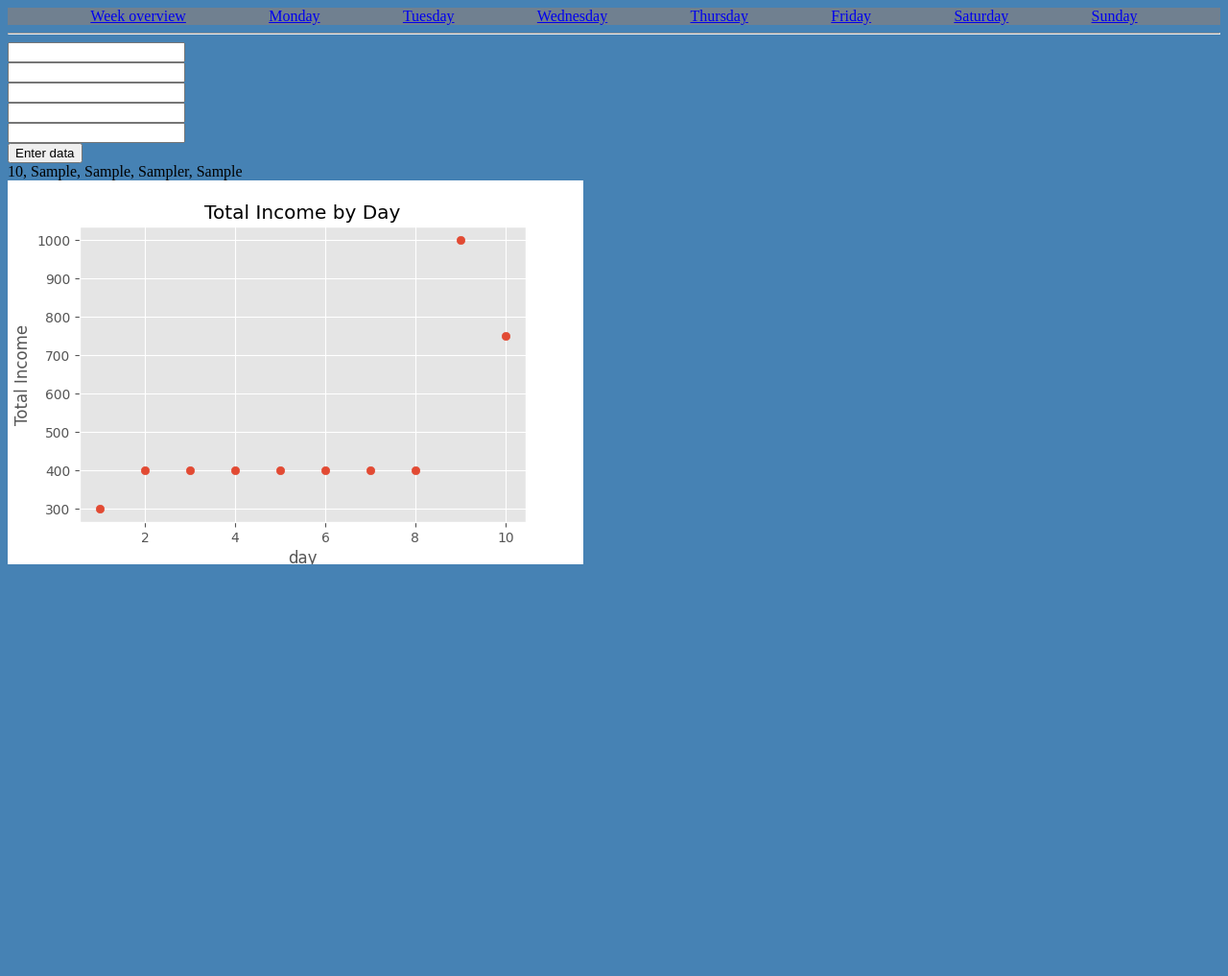
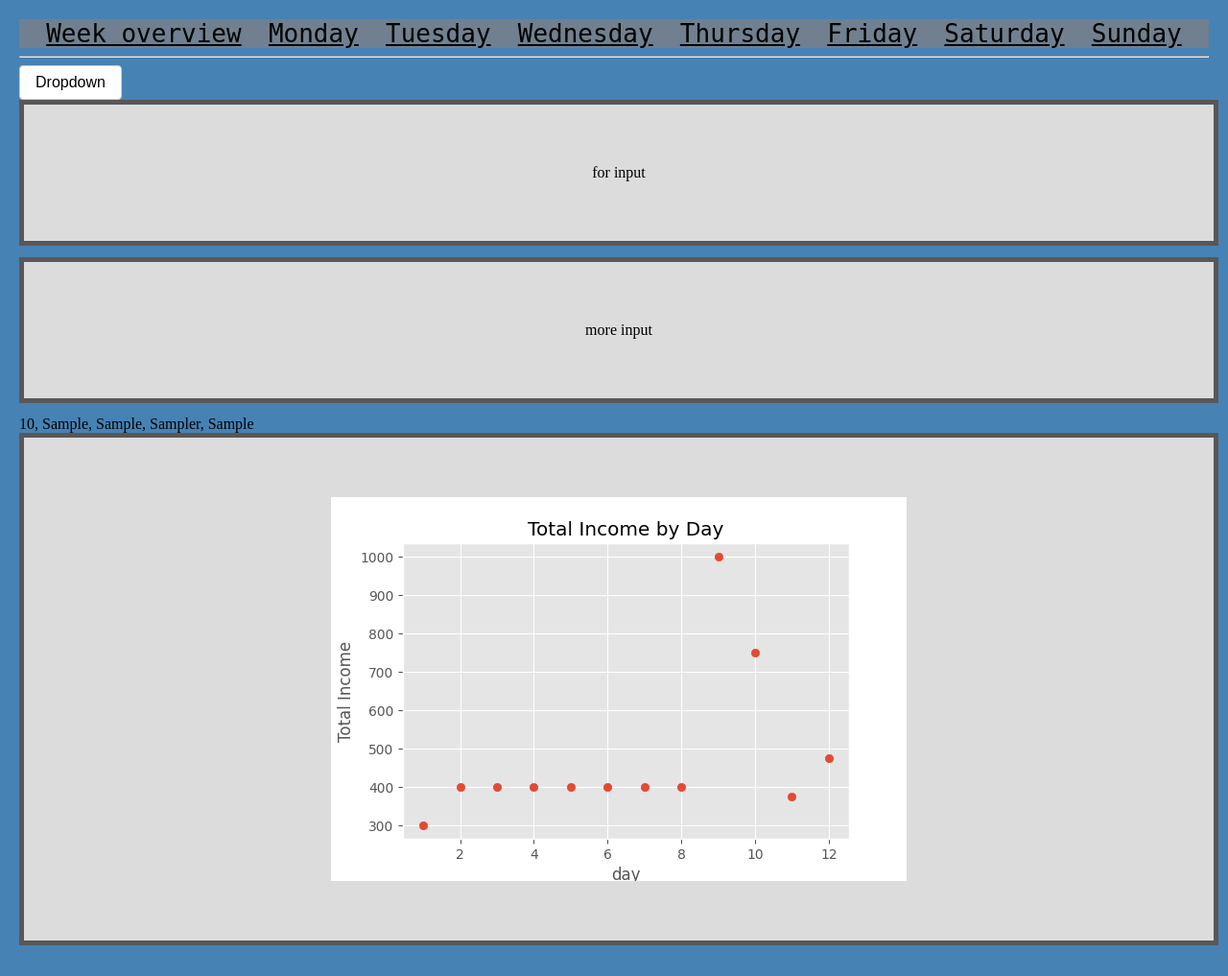
Before and after one commit to Mohamed-Shaheedullah/CN-flask-comms-dashboard, a Python web app: template website/templates/home.html in a window 1280 px wide. Shown: the whole page at 96% size. Before the commit the page ends 588 px from the top, so only its background shows below. Run offline with Jinja, Linux system fonts and the light colour scheme; the template is opened without the code that fills it: most values are stand-ins (such as "Sample title", 1, 10 or a date in 2020).

Commit message:
liam style 1 working

```diff
--- a/website/static/home.css
+++ b/website/static/home.css
@@ -1,7 +1,9 @@
-
-
 body {
     background-color:steelblue;
+    margin: 0;
+    padding: 20px;
+    overflow-x: hidden;
+    overflow-y: scroll;
 }
 
 nav {
@@ -12,18 +14,115 @@ nav {
     text-decoration:dashed;
 }
 
+nav a {
+    color:black;
+    font-family: monospace;
+    font-size: xx-large;
+}
+
 nav :hover{
     display: flex;
     justify-content: space-evenly;
     align-items: center;
-    color: chocolate;
+    color:blue;
 }
 
 h1 {
     display: flex;
-    text-align:left;
+    text-align:center;
 }
 h2 {
     display: flex;
     text-align: right;
 }
+
+.monday {
+    background-color: aqua;
+}
+
+.dropbtn {
+    padding: 8px 16px;
+    font-size: 16px;
+    border: 1px solid #ccc;
+    border-radius: 4px;
+    background-color: #fff;
+}
+
+.dropdown-content {
+    display: none;
+    position: absolute;
+    background-color: #f9f9f9;
+    min-width: 90%;
+    border: 1px solid #ccc;
+    border-radius: 4px;
+}
+
+.dropdown:hover .dropdown-content {
+    display: block;
+}
+
+.dropdown-content a {
+    display: block;
+    padding: 8px 16px;
+    text-decoration: none;
+    color: #333;
+}
+
+.dropdown-content a:hover {
+    background-color: #ddd;
+}
+
+.enter {
+    display: flex;
+    justify-content: center;
+
+}
+
+.text {
+    display: flex;
+    justify-content: center;
+    align-items: center;
+}
+
+form {
+    width: 100%;
+}
+
+.box1, .box2, .box3 {
+    display: flex;
+    justify-content: space-evenly;
+    margin-bottom: 1%;
+    width: 90%;
+    padding: 5%;
+    border: 5px rgb(89, 87, 87) solid;
+}
+
+.id {
+    background-color: gainsboro;
+    display: flex;
+    justify-content: space-evenly;
+    margin-bottom: 1%;
+    width: 90%;
+    padding: 5%;
+    border: 5px rgb(89, 87, 87) solid;
+}
+
+.id1 {
+    background-color: gainsboro;
+    display: flex;
+    justify-content: space-evenly;
+    margin-bottom: 1%;
+    width: 90%;
+    padding: 5%;
+    border: 5px rgb(89, 87, 87) solid;
+}
+
+.graph {
+    background-color: gainsboro;
+    display: flex;
+    justify-content: space-evenly;
+    margin-bottom: 1%;
+    width: 90%;
+    padding: 5%;
+    border: 5px rgb(89, 87, 87) solid;
+}
--- a/website/templates/home.html
+++ b/website/templates/home.html
@@ -2,7 +2,6 @@
 {% block css %}
 <link rel="stylesheet" type="text/css" href="{{ url_for('static',filename='home.css') }}">
 {% endblock %}
-
 <header id="input-data">
 </header>
 
@@ -10,45 +9,62 @@
 
 <h1>Weekly overview</h1>
 {% block content %}
-
-    <!-- <form method="post" action = "/add">
+<!--
+    <form method="post" action = "/add">
         <input type="text" name="total_income">
         <button type="submit">Enter data</button>
 
     </form> -->
 <hr>
+<!-- {% for income in overview_list %}
+    {{ income.db_total_income }}
+{% endfor %} -->
+<div class="dropdown">
+    <button class="dropbtn">Dropdown</button>
+    <div class="dropdown-content">
+    <form method="post" action = "/add">
+    <div class="box1">
+        <section id="total-income">
+            <input type="text" placeholder="Total income" name="total_income">
+        </section>
+
+        <section id="highest-spend">
+            <input type="text" placeholder="Highest spend" name="highest_spend">
+        </section>
+    </div>
+    <div class="box2">
+        <section id="best-selling-item">
+            <input type="text" placeholder="Best selling item" name="best_selling_item">
+        </section>
+
+        <section id="least-sold-item">
+            <input type="text" placeholder="Least sold item" name="least_selling_item">
+        </section>
+    </div>
+
+    <div class="box3">
+        <section id="MVP-staff">
+            <input type="text" placeholder="MVP staff" name="MVP_staff">
+        </section>
+
+    </div>
+    <div class="enter">
+        <input type="submit">
+        </div>
+    </div>
+</div>
+
+</form>
 
 
 
-<form method="post" action = "/add">
+<div class="id">
+    for input
+</div>
+<div class="id1">
+    more input
+</div>
 
-<input type="text" name="total_income">
-
-
-<section id="highest-spend">
-    <input type="text" name="highest_spend">
-</section>
-
-<section id="best-selling-item">
-    <input type="text" name="best_selling_item">
-</section>
-
-<section id="least-sold-item">
-    <input type="text" name="least_selling_item">
-</section>
-
-<section id="MVP-staff">
-    <input type="text" name="MVP_staff">
-</section>
-
-<button type="submit">Enter data</button>
-
-</form>
-
-<!-- {% for income in overview_list %}
-    {{ income.db_total_income }}
-{% endfor %}
-{{max_income_week}} -->
 
 {{max_total_income}},
     {{max_highest_spend}},
@@ -56,11 +72,11 @@
     {{mode_worst_seller}}r,
     {{mode_mvp_staff}}
 
+<div class="graph">
+    <img src="{{ url_for('static', filename='my_plot.png') }}">
+</div>
 
-<form id="graph">
-    <img src="{{ url_for('static', filename='my_plot.png') }}">
 
-</form>
 
 {% endblock %}
 </body>
```
Also changed, not shown: website/static/days.css (added, +75 -0 lines), website/templates/fri.html (+23 -15 lines), website/templates/home_old.html (added, +67 -0 lines), website/templates/mon.html (+6 -6 lines), website/templates/sat.html (+25 -15 lines), website/templates/sun.html (+23 -15 lines), website/templates/thurs.html (+23 -15 lines), website/templates/tues.html (+24 -14 lines), website/templates/wed.html (+24 -16 lines), website/static/my_plot.png.
